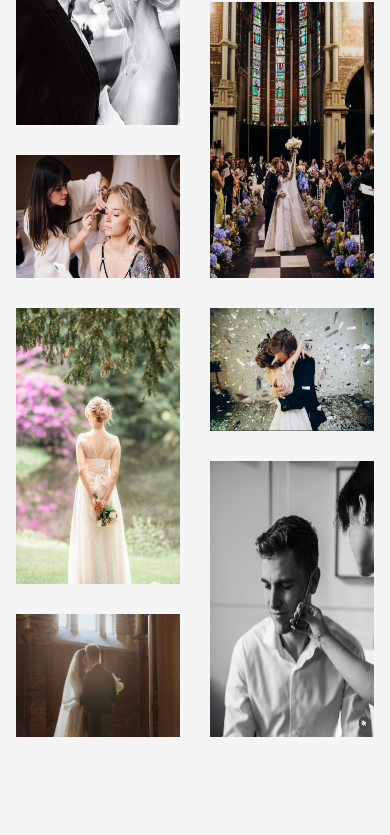
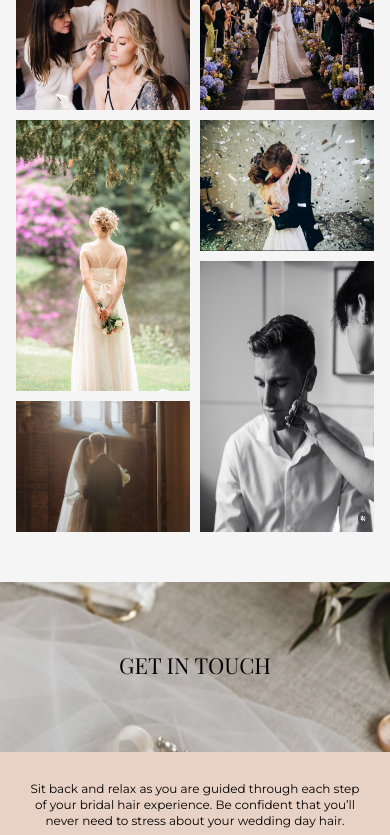
Before and after one commit to vladimirlebiga/anastasia, a Next.js app: page /en/portfolio in a window 390 px wide. Shown: the part 1156-1991 px from the top of the page. Built offline with nearby package versions, Linux system fonts and the light colour scheme; a web font is replaced by a local one.

Commit message:
mobileversion5

```diff
--- a/src/components/EveryBrideDeserves/EveryBrideDeserves.tsx
+++ b/src/components/EveryBrideDeserves/EveryBrideDeserves.tsx
@@ -7,6 +7,7 @@ import {
   StyledH2,
   StyledImg,
 } from './Styled';
+import { useResponsive } from '@/contexts/ResponsiveContext';
 
 const config = [
   {
@@ -84,12 +85,13 @@ const config = [
 ];
 
 export const EveryBrideDeserves = () => {
+  const { isMobile } = useResponsive();
   return (
-    <StyledSection>
+    <StyledSection isMobile={isMobile}>
       <Container>
       <StyledH1 variant='h3'>every bride deserves</StyledH1>
       <StyledH2 variant='h3'>to fall in love with themselves</StyledH2>
-        <StyledWrapper>
+        <StyledWrapper isMobile={isMobile}>
           {config.map((item) => (
             <StyledImg key={item.title} src={item.url} alt={item.title} grid={item.grid} isTall={item.isTall} />
           ))}
--- a/src/components/EveryBrideDeserves/Styled.tsx
+++ b/src/components/EveryBrideDeserves/Styled.tsx
@@ -1,17 +1,22 @@
 import { styled } from '@mui/material/styles';
 import Typography from '@mui/material/Typography';
 
-export const StyledSection = styled('section')(() => ({
+export const StyledSection = styled('section', {
+  shouldForwardProp: (prop) => prop !== 'isMobile',
+})(({ isMobile }: { isMobile: boolean }) => ({
   backgroundColor: '#F5F5F5',
-  paddingBottom: '100px',
+  paddingBottom: isMobile ? '50px' : '100px',
 }));
 
-export const StyledWrapper = styled('div')(() => ({
+export const StyledWrapper = styled('div', {
+  shouldForwardProp: (prop) => prop !== 'isMobile',
+})(({ isMobile }: { isMobile: boolean }) => ({
   display: 'grid',
   gridTemplateColumns: 'repeat(2, 1fr)',
-  columnGap: '30px',
-  gridTemplateRows:
-    '1fr 30px 1fr 30px 1fr 30px 1fr 30px 1fr 30px 1fr 30px 1fr 30px 1fr 30px 1fr 30px 1fr',
+  columnGap: isMobile ? '10px' : '30px',
+  gridTemplateRows: isMobile
+    ? '1fr 10px 1fr 10px 1fr 10px 1fr 10px 1fr 10px 1fr 10px 1fr 10px 1fr 10px 1fr 10px 1fr'
+    : '1fr 30px 1fr 30px 1fr 30px 1fr 30px 1fr 30px 1fr 30px 1fr 30px 1fr 30px 1fr 30px 1fr',
 }));
 
 export const StyledH1 = styled(Typography)(() => ({
@@ -31,10 +36,12 @@ export const StyledH2 = styled(Typography)(() => ({
   paddingBottom: '20px',
 }));
 
-export const StyledImg = styled('img')(({ grid, isTall }: { grid: string, isTall: boolean }) => ({
-  gridArea: grid,
-  // height: isTall ? '790px' : '380px',
-  height: '100%',
-  width: '100%',
-  maxWidth: '554px',
-}));
+export const StyledImg = styled('img')(
+  ({ grid, isTall }: { grid: string; isTall: boolean }) => ({
+    gridArea: grid,
+    // height: isTall ? '790px' : '380px',
+    height: '100%',
+    width: '100%',
+    maxWidth: '554px',
+  })
+);
--- a/src/components/GetInTouch/GetInTouch.tsx
+++ b/src/components/GetInTouch/GetInTouch.tsx
@@ -11,20 +11,28 @@ import {
   StyledButton,
   StyledImg,
 } from './Styled';
+import { useResponsive } from '@/contexts/ResponsiveContext';
 
 export const GetInTouch = () => {
+  const { isMobile } = useResponsive();
   return (
     <section>
       <StyledSection>
-      <Container maxWidth='xl'>
-          <StyledWrapper>
+      <Container maxWidth='xl' sx={{ padding: isMobile ? '0' : '0' }}>
+          <StyledWrapper isMobile={isMobile}>
 
 
-              <StyledImg/>
+              <StyledImg isMobile={isMobile}>
+              {isMobile && (
+              <StyledH1 isMobile={isMobile} variant='h2'>get in touch</StyledH1>
+              )}
+              </StyledImg>
 
             <StyledWrapperRight>
-              <StyledH1 variant='h2'>get in touch</StyledH1>
-              <StyledP variant='body1'>
+              {!isMobile && (
+              <StyledH1 isMobile={isMobile} variant='h2'>get in touch</StyledH1>
+              )}
+              <StyledP isMobile={isMobile} variant='body1'>
                 Sit back and relax as you are guided through each step of your
                 bridal hair experience. Be confident that you’ll never need to
                 stress about your wedding day hair.
--- a/src/components/GetInTouch/Styled.tsx
+++ b/src/components/GetInTouch/Styled.tsx
@@ -8,7 +8,9 @@ export const StyledSection = styled('section')(() => ({
 //   paddingTop: '40px',
 }));
 
-export const StyledH1 = styled(Typography)(() => ({
+export const StyledH1 = styled(Typography, {
+  shouldForwardProp: (prop) => prop !== 'isMobile',
+} )(({ isMobile }: { isMobile: boolean }) => ({
   fontFamily: 'Playfair Display',
   textTransform: 'uppercase',
   color: '#000000',
@@ -18,11 +20,17 @@ export const StyledH1 = styled(Typography)(() => ({
 }));
 
 
-export const StyledP = styled(Typography)(() => ({
+export const StyledP = styled(Typography, {
+  shouldForwardProp: (prop) => prop !== 'isMobile',
+} )(({ isMobile }: { isMobile: boolean }) => ({
   fontFamily: 'Montserrat',
-  fontSize: '24px',
+  fontSize: isMobile ? '16px' : '24px',
   lineHeight: '136%',
-  paddingBottom: '1rem',
+  paddingBottom: isMobile ? '0' : '1rem',
+  paddingTop: isMobile ? '10px' : '0',
+  textAlign: isMobile ? 'center' : 'left',
+  paddingLeft: isMobile ? '30px' : '0',
+  paddingRight: isMobile ? '30px' : '0',
 }));
 
 export const StyledButtonWrapper = styled('div')(() => ({
@@ -38,10 +46,13 @@ export const StyledButton = styled(Button)(() => ({
   paddingRight: '60px',
 }));
 
-export const StyledWrapper = styled('div')(() => ({
+export const StyledWrapper = styled('div', {
+  shouldForwardProp: (prop) => prop !== 'isMobile',
+} )(({ isMobile }: { isMobile: boolean }) => ({
   display: 'grid',
-  gridTemplateColumns: '1fr 1fr',
-  gap: '60px',
+  gridTemplateColumns: isMobile ? '1fr' : '1fr 1fr',
+  gridTemplateRows: isMobile ? '1fr 1fr' : '1fr',
+  gap: isMobile ? '10px' : '60px',
   // backgroundColor: '#E8D1C5',
 }));
 
@@ -65,11 +76,15 @@ export const StyledImgWrapper = styled('div')(() => ({
   // height: '100%',
 }));
 
-export const StyledImg = styled('div')(() => ({
+export const StyledImg = styled('div', {
+  shouldForwardProp: (prop) => prop !== 'isMobile',
+} )(({ isMobile }: { isMobile: boolean }) => ({
   backgroundImage: "url('/img/portfolio/get_in_touch.jpg')",
-  width: '780px',
-  height: '520px',
-  borderRadius: '10px',
+  backgroundPosition: isMobile ? 'center' : 'center',
+  width: isMobile ? '100%' : '780px',
+  height: isMobile ? '170px' : '520px',
+  // maxWidth: '400px',
+  borderRadius: isMobile ? '0' : '10px',
   objectFit: 'cover',
   objectPosition: 'center',
 }));
--- a/src/components/Hero/HeroText/HeroText.tsx
+++ b/src/components/Hero/HeroText/HeroText.tsx
@@ -40,9 +40,13 @@ export const HeroText = ({ page }: { page: string }) => {
     const { title, description, services } = config[page as keyof typeof config];
     console.log(services);
   return (
-    <StyledHeroTextWrapper services={services}>
-        <StyledH1 variant='h1' services={services}>{title}</StyledH1>
-        <StyledH3 variant='h6' services={services}>{description}</StyledH3>
+    <StyledHeroTextWrapper services={services} isMobile={isMobile}>
+        {isMobile && !services && (
+            <>
+            <StyledH1 variant='h1' services={services}>{title}</StyledH1>
+            <StyledH3 variant='h6' services={services}>{description}</StyledH3>
+            </>
+        )}
         {services &&
         <StyledButtonContainer>
         {!isMobile && <Button variant='contained' href='/contact#form'>lets' work together</Button>}
--- a/src/components/Hero/HeroText/Styled.tsx
+++ b/src/components/Hero/HeroText/Styled.tsx
@@ -2,36 +2,36 @@ import { styled } from '@mui/material/styles';
 import Typography from '@mui/material/Typography';
 
 export const StyledHeroTextWrapper = styled('div', {
-  shouldForwardProp: (prop) => prop !== 'services'
-})(({services}: {services?: boolean}) => ({
+  shouldForwardProp: (prop) => prop !== 'services' && prop !== 'isMobile',
+})(({ services, isMobile }: { services?: boolean; isMobile?: boolean }) => ({
   position: 'absolute',
-    paddingTop: services ? '150px' : '300px', // Reduced from 100px/300px to move higher
+  paddingTop: isMobile ? '5rem' : services ? '150px' : '300px', // Reduced from 100px/300px to move higher
   // top: services ? '50px' : '150px', // Alternative using top instead of paddingTop
   // bottom: services ? '0' : '200px',
-    left: '-10%',
+  left: isMobile ? '5%' : '-10%',
   width: services ? '600px' : 'auto',
   zIndex: 100,
 }));
 
 export const StyledH1 = styled(Typography, {
-  shouldForwardProp: (prop) => prop !== 'services'
-})(({services}: {services?: boolean}) => ({
+  shouldForwardProp: (prop) => prop !== 'services' && prop !== 'isMobile',
+})(({ services, isMobile }: { services?: boolean; isMobile?: boolean }) => ({
+  display: isMobile ? 'none' : 'block',
   fontSize: services ? '40px' : '64px',
-    textAlign : services ? 'center' : 'left',
+  textAlign: services ? 'center' : 'left',
   marginBottom: services ? '20px' : '0',
   letterSpacing: services ? '2px' : '0',
 }));
 
 export const StyledH3 = styled(Typography, {
-  shouldForwardProp: (prop) => prop !== 'services'
-})(({services}: {services?: boolean}) => ({
+  shouldForwardProp: (prop) => prop !== 'services' && prop !== 'isMobile'
+})(({ services, isMobile }: { services?: boolean; isMobile?: boolean }) => ({
+  display: isMobile ? 'none' : 'block',
   fontSize: services ? '40px' : '48px',
-    textAlign : services ? 'center' : 'right',
+  textAlign: services ? 'center' : 'right',
   letterSpacing: services ? '1px' : '0',
   width: services ? '520px' : 'auto',
-    // // left: services ? '-20%' : '0',
   paddingLeft: services ? '60px' : '0',
-
 }));
 
 export const StyledButtonContainer = styled('div')(() => ({
--- a/src/components/Hero/Styled.tsx
+++ b/src/components/Hero/Styled.tsx
@@ -7,7 +7,7 @@ export const StyledSection = styled('section')<{ url: string, isMobile: boolean
   height: isMobile ? '200px' : '537px',
   width: '100%',
   overflow: 'hidden',
-  paddingTop: isMobile ? '300px' : '0',
+  paddingTop: isMobile ? '5rem' : '0',
   // No background image or opacity here!
 
   // Pseudo-element for the semi-transparent background
```
Also changed, not shown: src/components/AccordionSection/AccordionSection.tsx (+13 -0 lines). Lines whose indentation alone changed are shown as unchanged.
